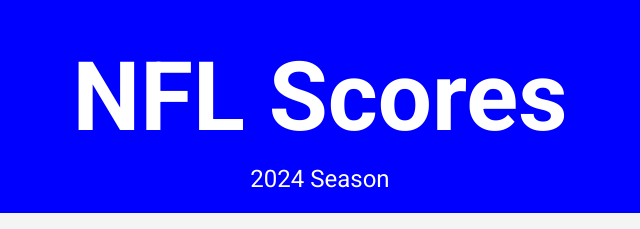
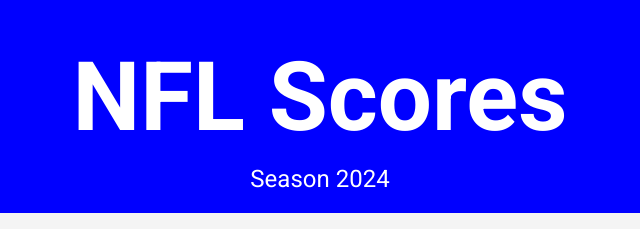
Before and after one commit to internetwebsite/NFL, a plain HTML site: page index.html in a window 1280 px wide. Shown: the top 229 px of the page, 320-960 px from the left. Drawn offline with Linux system fonts and the light colour scheme.

Commit message:
Update index.html

```diff
--- a/index.html
+++ b/index.html
@@ -129,7 +129,7 @@
   <header>
    <h1><a href="#">NFL Scores</a></h1>
    <div class="subtitle-small">
-    2024 Season
+    Season 2024
    </div>
   </header>
   <div class="subtitle">
```
